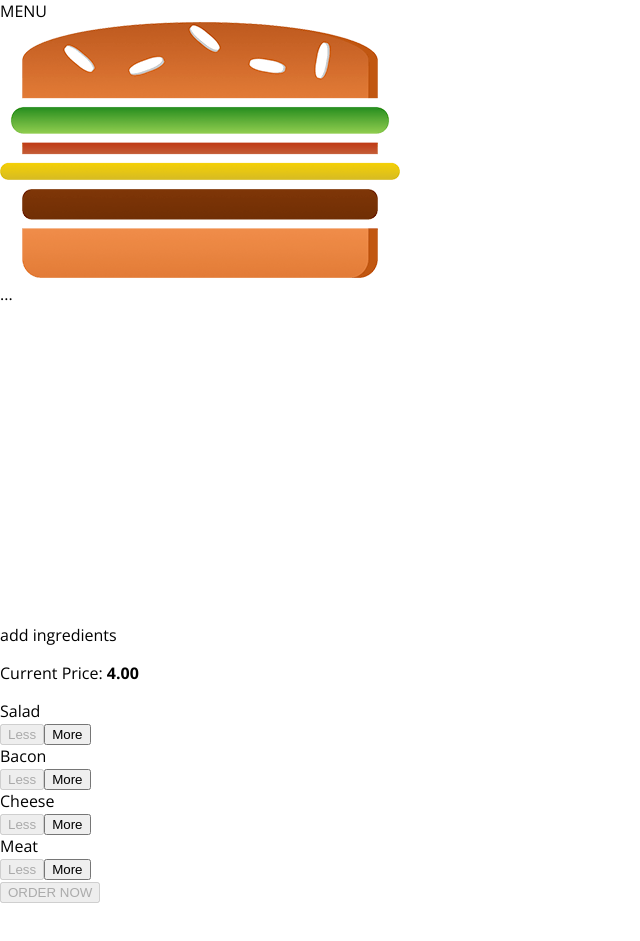
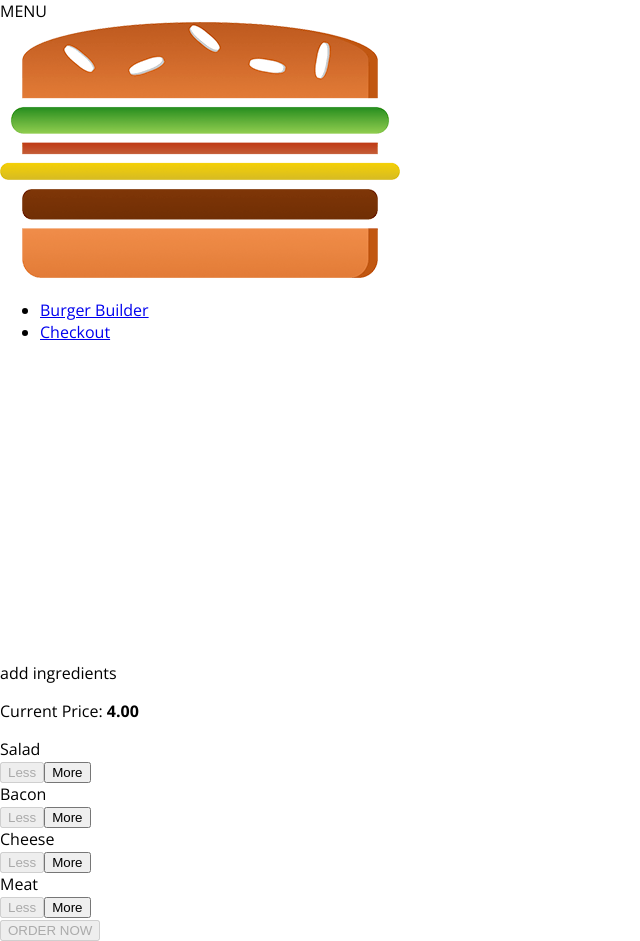
Before and after one commit to BrooksPatola/Burger-Builder, a React app: page / in a window 1280 px wide. Shown: the whole page, without its empty margins (0-640 px from the left). Before the commit the page ends 903 px from the top, so only its background shows below. Built offline with nearby package versions, Linux system fonts and the light colour scheme.

Commit message:
adding navigation items to toolbar

```diff
--- a/src/components/Navigation/Toolbar/Toolbar.js
+++ b/src/components/Navigation/Toolbar/Toolbar.js
@@ -2,6 +2,7 @@ import React from 'react';
 
 import classes from './Toolbar.css';
 import Logo from '../../Logo/Logo';
+import NavigationItems from '../NavigationItems/NavigationItems';
 
 const toolbar = (props) => (
 
@@ -9,7 +10,7 @@ const toolbar = (props) => (
         <div>MENU</div>
         <Logo />
         <nav>
-            ...
+            <NavigationItems />
         </nav>
     </header>
 );
```
